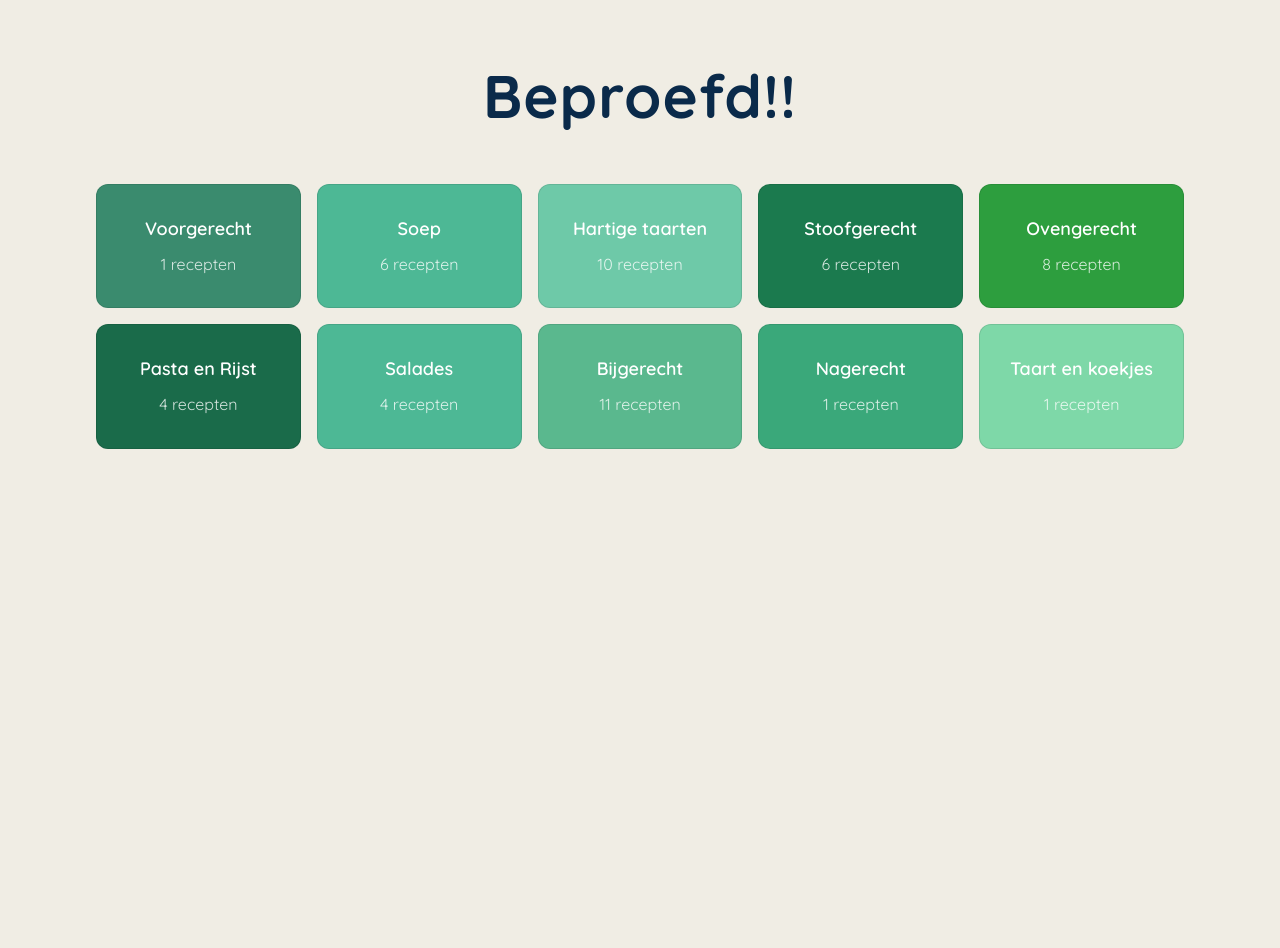
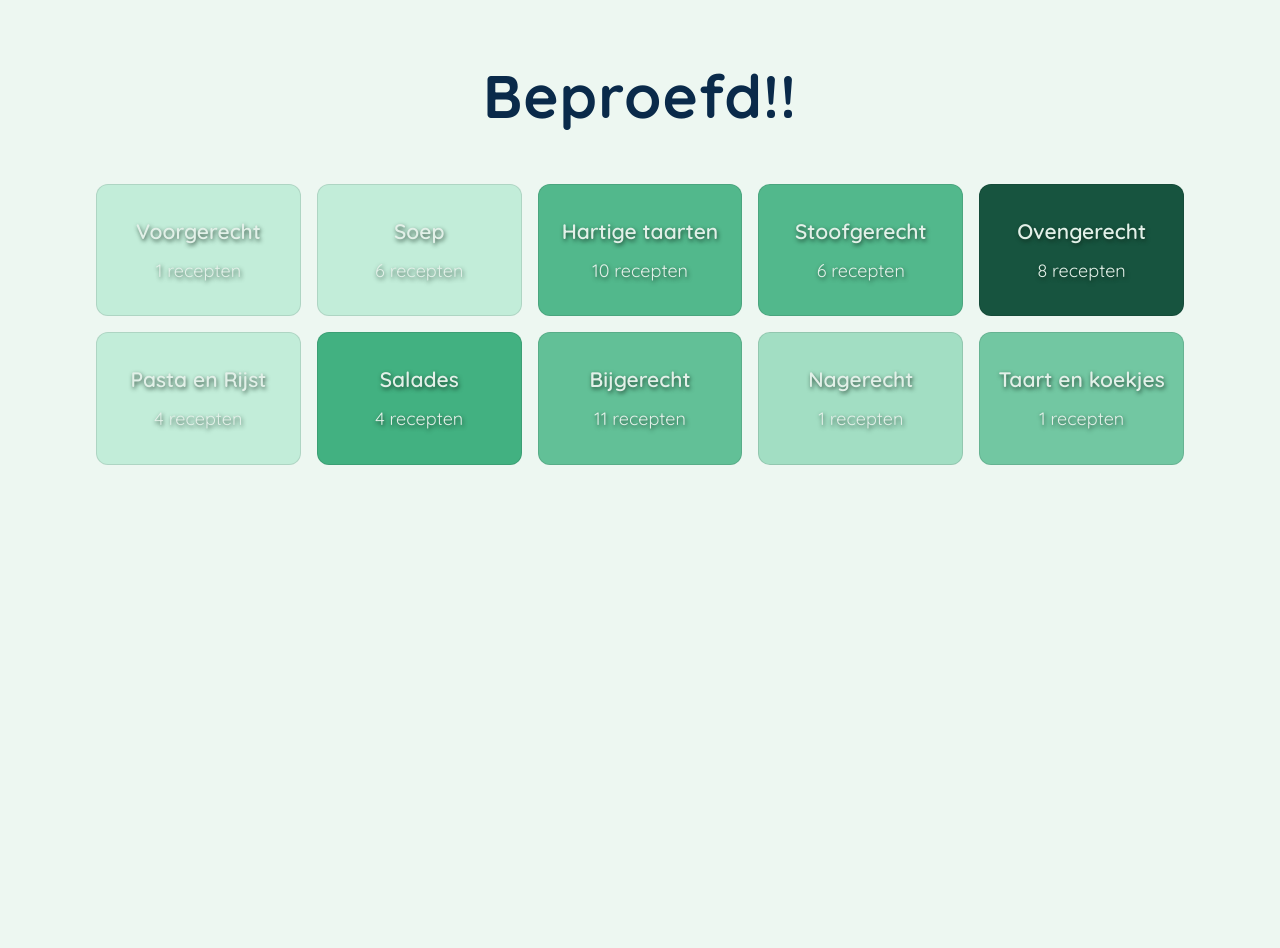
Before and after one commit to etillema/recepten, a Jekyll site: the page built from index.md, in a window 1280 px wide. Built offline with Jekyll 4.4.1, drawn with Linux system fonts in a browser that asks for light colours.

Commit message:
stijl: centraliseer kleurenpalet en randomiseer kaartkleur per paginalading
- Voeg _data/colors.yml toe als enkele bron voor 16 groentinten
- Verwijder vaste kleur-per-categorie uit categories.yml
- Wijs kaartkleur willekeurig toe via JavaScript in de default layout
- Pas tekstkleur en schaduw aan voor betere leesbaarheid op lichte knoppen
- Vergroot lettergrootte op categorie- en receptkaarten
- Stel achtergrondkleur in op licht groen (#EDF7F1)

Co-Authored-By: Claude Sonnet 4.6 <noreply@anthropic.com>

```diff
--- a/_layouts/default.html
+++ b/_layouts/default.html
@@ -10,5 +10,11 @@
   <main class="container">
     {{ content }}
   </main>
+  <script>
+    const palette = [{% for color in site.data.colors %}"{{ color }}"{% unless forloop.last %},{% endunless %}{% endfor %}];
+    document.querySelectorAll('.categorie-card, .recept-card').forEach(el => {
+      el.style.backgroundColor = palette[Math.floor(Math.random() * palette.length)];
+    });
+  </script>
 </body>
 </html>
--- a/assets/css/style.css
+++ b/assets/css/style.css
@@ -19,7 +19,7 @@ body {
   font-family: 'Quicksand', 'Nunito', 'Varela Round', system-ui, -apple-system, BlinkMacSystemFont, "Segoe UI", Roboto, sans-serif;
   line-height: 1.6;
   color: var(--color-text);
-  background-color: #F0EDE4;
+  background-color: #EDF7F1;
   font-size: 1.1rem;
 }
 
@@ -94,52 +94,15 @@ body {
 }
 
 /* Category card colors */
-.categorie-card {
-  color: #FFFFFF;
+.categorie-card,
+.recept-card {
+  color: #E2F0E8;
+  text-shadow: 1px 2px 4px rgba(13, 37, 24, 0.75);
 }
 
-.categorie-card p {
-  color: rgba(255, 255, 255, 0.8);
-}
-
-.categorie-card:nth-child(1) {
-  background-color: #EF9F27;
-}
-
-.categorie-card:nth-child(2) {
-  background-color: #2D8659;
-}
-
-.categorie-card:nth-child(3) {
-  background-color: #378ADD;
-}
-
-.categorie-card:nth-child(4) {
-  background-color: #9FE1CB;
-}
-
-.categorie-card:nth-child(5) {
-  background-color: #185FA5;
-}
-
-.categorie-card:nth-child(6) {
-  background-color: #85B7EB;
-}
-
-.categorie-card:nth-child(7) {
-  background-color: #0F6E56;
-}
-
-.categorie-card:nth-child(8) {
-  background-color: #E24B4A;
-}
-
-.categorie-card:nth-child(9) {
-  background-color: #5DCAA5;
-}
-
-.categorie-card:nth-child(10) {
-  background-color: #47A373;
+.categorie-card p,
+.recept-card p {
+  color: #E2F0E8;
 }
 
 .categorie-emoji {
@@ -148,14 +111,14 @@ body {
 
 .categorie-card h3 {
   margin: 0;
-  font-size: 18px;
+  font-size: 21px;
   font-weight: 600;
   text-align: center;
 }
 
 .categorie-card p {
   margin: 0.5rem 0 0 0;
-  font-size: 16px;
+  font-size: 18px;
   text-align: center;
 }
 
@@ -185,9 +148,9 @@ body {
 
 .recept-card h3 {
   margin-bottom: 0.75rem;
-  color: white;
+  color: #E2F0E8;
   font-weight: 700;
-  font-size: 1.3rem;
+  font-size: 1.5rem;
 }
 
 .recept-card .recept-categorie {
@@ -199,7 +162,7 @@ body {
 
 .recept-card .recept-meta-card {
   margin: 4px 0 0;
-  font-size: 0.8rem;
+  font-size: 0.95rem;
   font-weight: 400;
   opacity: 0.85;
   display: flex;
--- a/index.md
+++ b/index.md
@@ -13,8 +13,7 @@ title: Beproefd!!
         {% assign count = count | plus: 1 %}
       {% endif %}
     {% endfor %}
-
-    <a href="{{ categorie.slug | prepend: '/categorie/' | append: '/' | relative_url }}" class="categorie-card" style="background-color: {{ categorie.kleur }}">
+    <a href="{{ categorie.slug | prepend: '/categorie/' | append: '/' | relative_url }}" class="categorie-card">
       <h3>{{ categorie.naam }}</h3>
       <p>{{ count }} recepten</p>
     </a>
```
Also changed, not shown: _data/categories.yml (+0 -10 lines), _data/colors.yml (added, +16 -0 lines), _layouts/categorie.html (+1 -9 lines).
